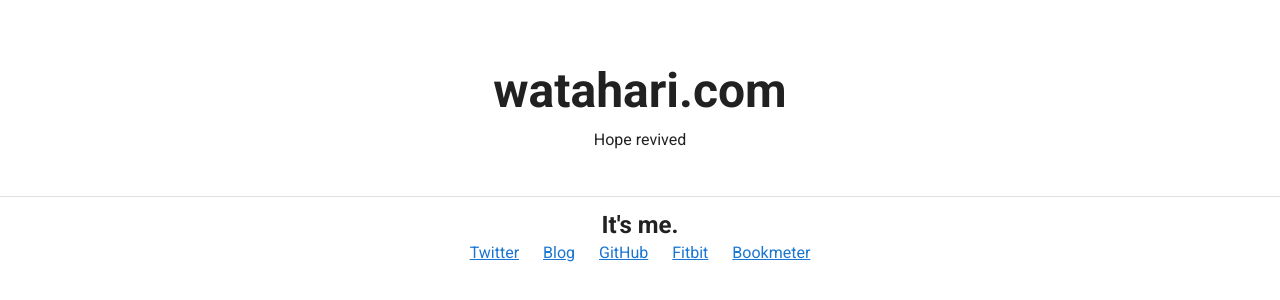
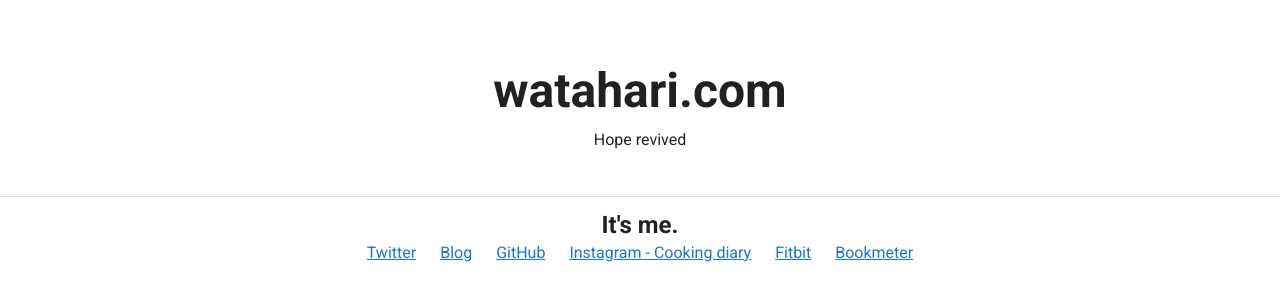
Before and after one commit to watahari/watahari.com, a Vue app: page / in a window 1280 px wide. Shown: the part 494-794 px from the top of the page. Built offline with nearby package versions, Linux system fonts and the light colour scheme.

Commit message:
[add] link to Instagram

```diff
--- a/src/components/Me.vue
+++ b/src/components/Me.vue
@@ -44,6 +44,10 @@
           href: 'https://github.com/watahari',
         },
         {
+          text: 'Instagram - Cooking diary',
+          href: 'https://www.instagram.com/meshi_today/',
+        },
+        {
           text: 'Fitbit',
           href: 'https://www.fitbit.com/user/7TQJDG',
         },
```
